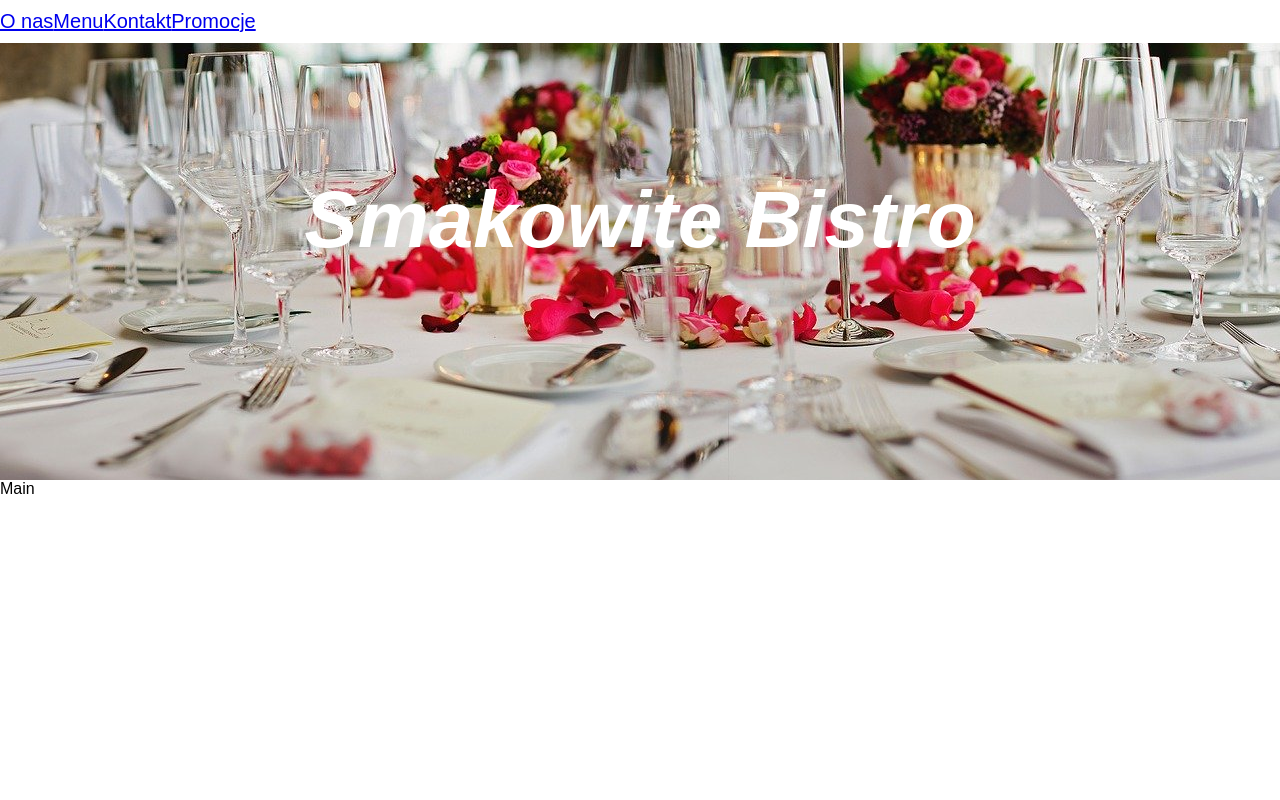
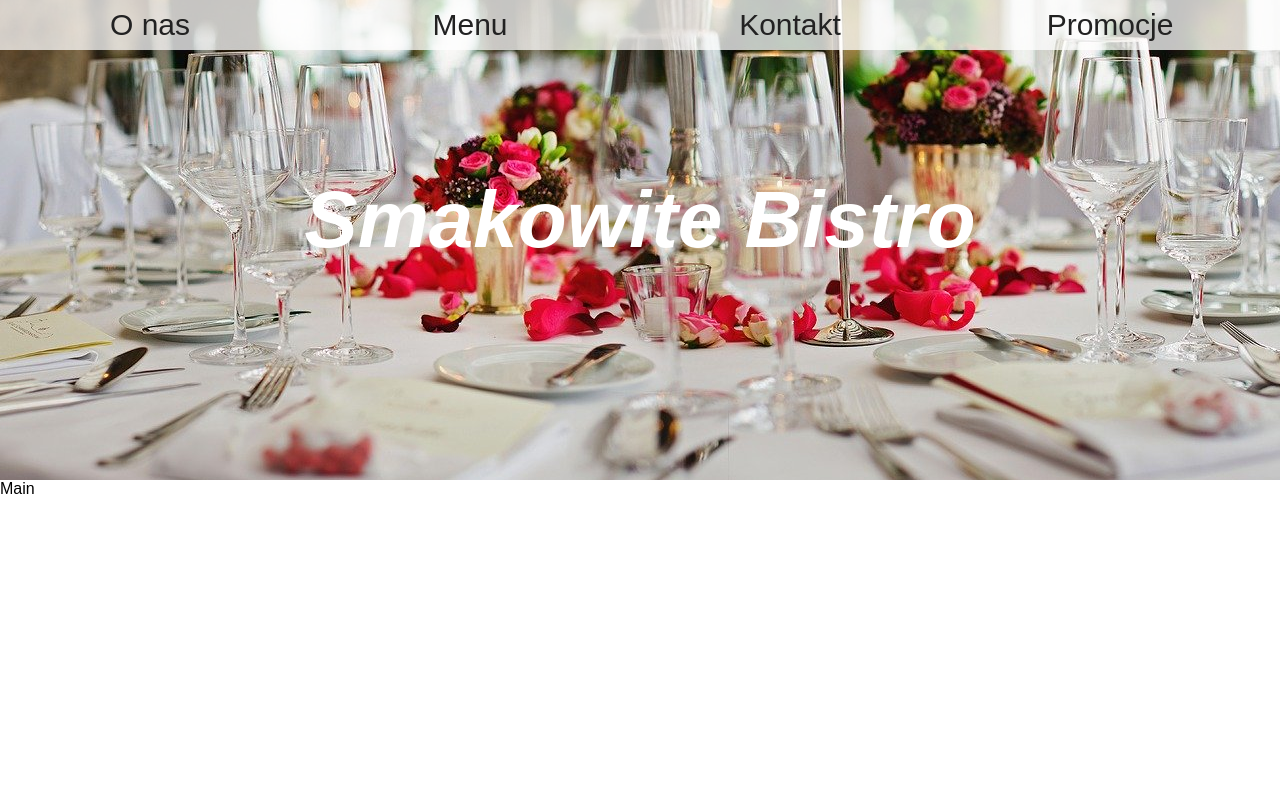
Before and after one commit to wasiak93/restaurant-spa, a React (Create React App) app: page / in a window 1280 px wide. Shown: the top 800 px of the page. Built offline with nearby package versions, Linux system fonts and the light colour scheme.

Commit message:
style for Navigation

```diff
--- a/src/layouts/Navigation.js
+++ b/src/layouts/Navigation.js
@@ -1,15 +1,24 @@
 import React from "react";
 import { NavLink } from "react-router-dom";
+import "../styles/Navigation.css";
 
 const Navigation = () => {
   return (
     <>
-      <nav>
+      <nav className="menu">
         <ul>
-          <NavLink to="/">O nas</NavLink>
-          <NavLink to="menu">Menu</NavLink>
-          <NavLink to="contact">Kontakt</NavLink>
-          <NavLink to="prom">Promocje</NavLink>
+          <li>
+            <NavLink to="/">O nas</NavLink>
+          </li>
+          <li>
+            <NavLink to="menu">Menu</NavLink>
+          </li>
+          <li>
+            <NavLink to="contact">Kontakt</NavLink>
+          </li>
+          <li>
+            <NavLink to="prom">Promocje</NavLink>
+          </li>
         </ul>
       </nav>
     </>
--- a/src/styles/App.css
+++ b/src/styles/App.css
@@ -10,10 +10,10 @@
 aside.navigation {
   position: fixed;
   width: 100%;
-  background-color: white;
   z-index: 1;
   font-size: 20px;
-  padding: 10px 0;
+  height: 50px;
+  background-color: rgba(255, 255, 255, 0.75);
 }
 
 header {
--- /dev/null
+++ b/src/styles/Navigation.css
@@ -0,0 +1,30 @@
+nav.menu {}
+
+.menu ul {
+  list-style: none;
+  display: flex;
+}
+
+.menu li {
+  /* background-color: black; */
+  flex-grow: 1;
+  text-align: center;
+  margin: 0 50px;
+}
+
+.menu a {
+  text-decoration: none;
+  display: block;
+  color: #222222;
+  /* background-color: blue; */
+  font-size: 30px;
+  line-height: 50px;
+  width: 200px;
+  transition: .2;
+}
+
+.menu a:hover {
+  background-color: rgba(0, 0, 0, 0.2);
+  color: white;
+
+}
```
